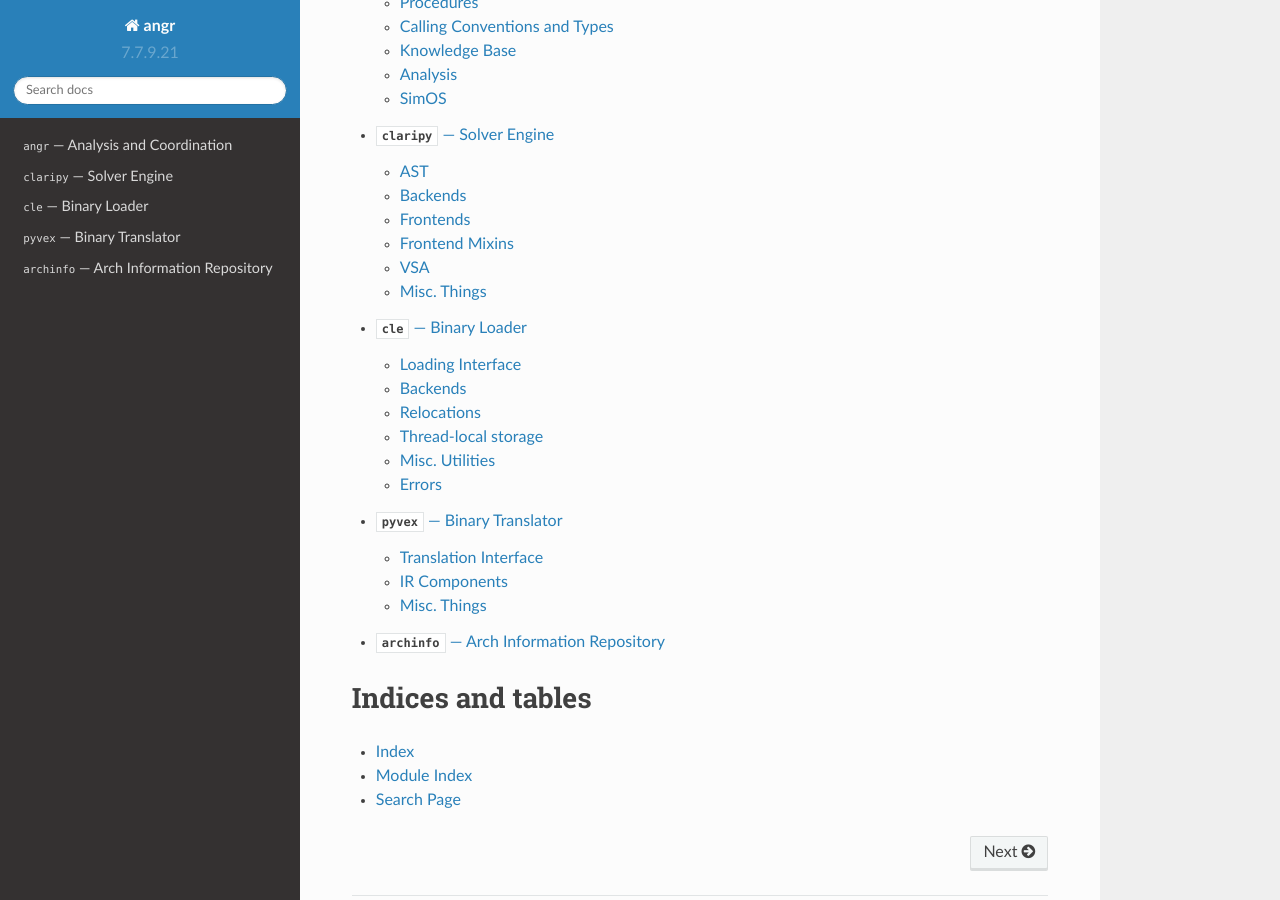
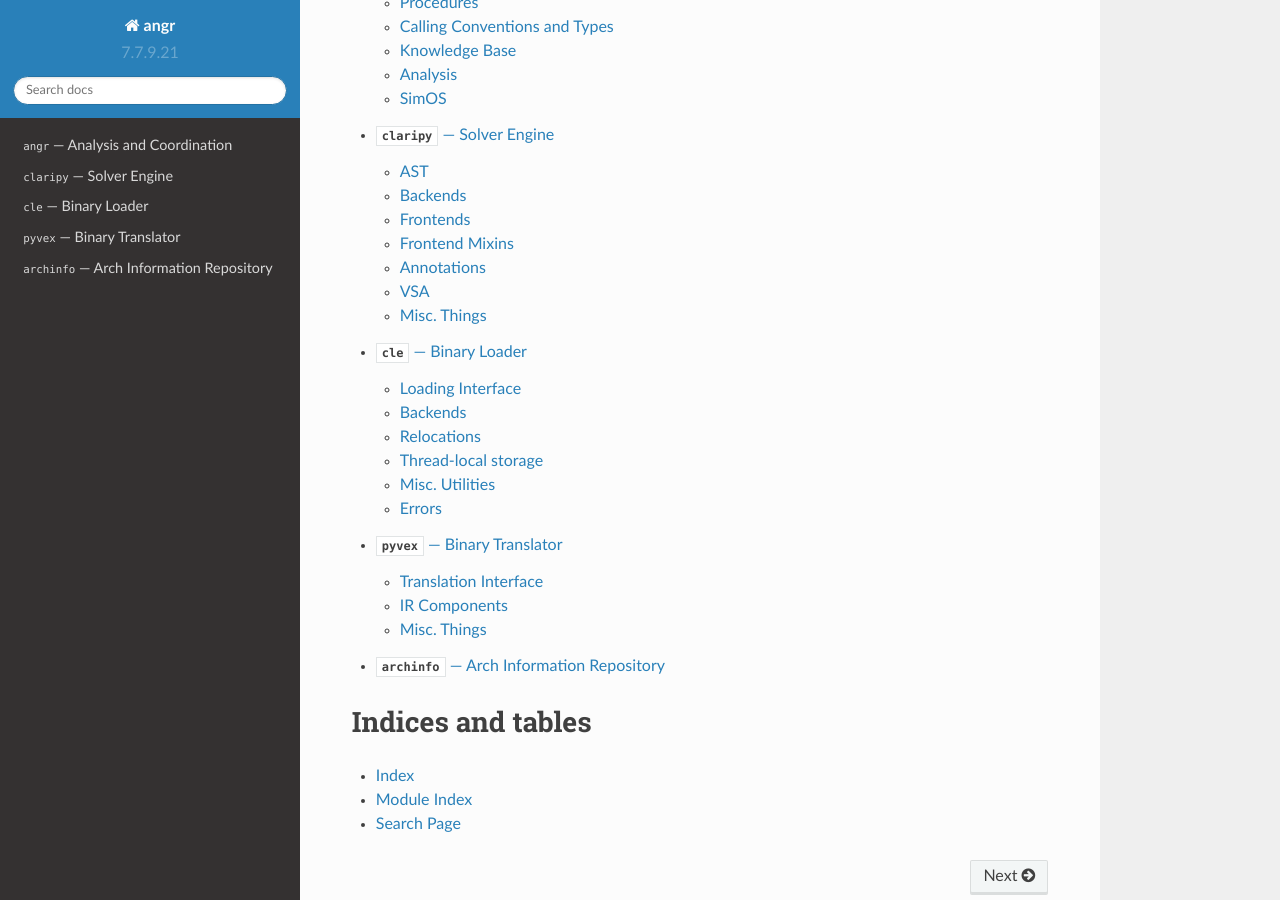
Before and after one commit to angr/angr-doc, a Sphinx documentation site: the page built from api-doc/source/index.rst, in a window 1280 px wide and 900 px high, scrolled down 422 px. Built offline with Sphinx 7.4.7 and the Read the Docs theme 2.0.0, drawn with Linux system fonts in a browser that asks for light colours.

Commit message:
Add annotations to API docs

```diff
--- a/api-doc/source/claripy.rst
+++ b/api-doc/source/claripy.rst
@@ -79,6 +79,11 @@ Frontend Mixins
 .. automodule:: claripy.frontend_mixins.solve_block_mixin
 
 
+Annotations
+-----------
+.. automodule:: claripy.annotation
+
+
 VSA
 ---
 
```
